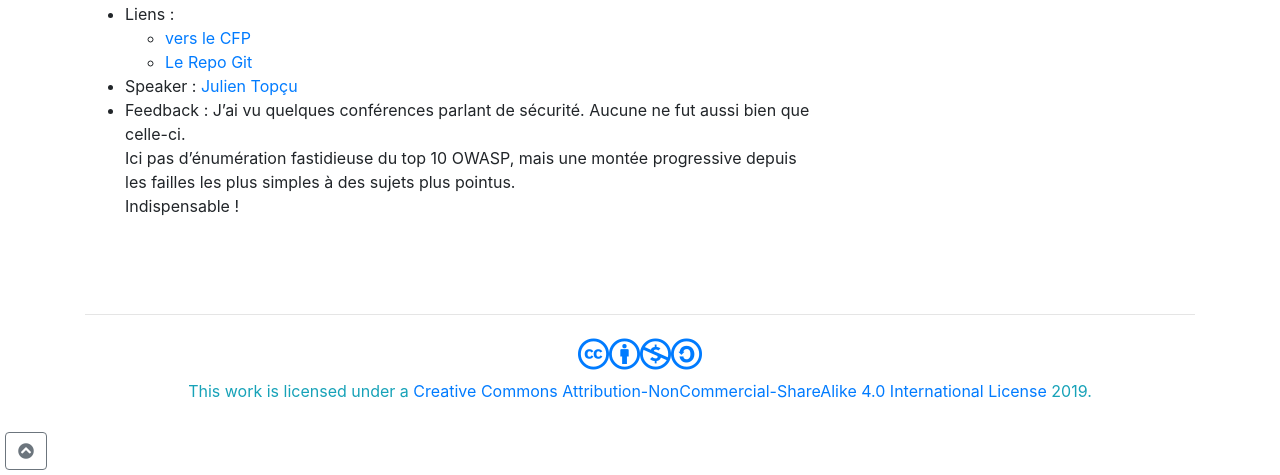
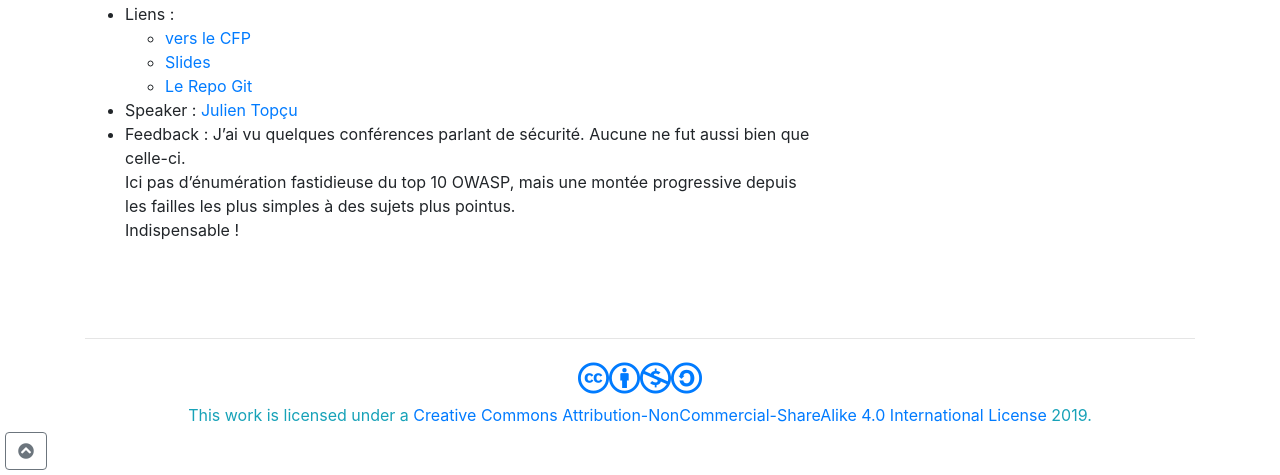
Before and after one commit to christ-off/christ-off.github.io, a Jekyll site: the page built from _posts/2019-05-16-devoxxfr-2019-jour3.md, in a window 1280 px wide and 900 px high, scrolled down 5470 px, cut to the strip 425-900 px from the top of the window. Built offline with Jekyll 4.4.1, drawn with Linux system fonts in a browser that asks for light colours; comment, search, counter and statistics services are not loaded.

Commit message:
CHANGE - Add slides to Devoxx jour 3 "hacker"

```diff
--- a/_posts/2019-05-16-devoxxfr-2019-jour3.md
+++ b/_posts/2019-05-16-devoxxfr-2019-jour3.md
@@ -115,6 +115,7 @@ Des noms d'outils : [Jest](https://jestjs.io/), [TSLint](https://palantir.github
 
 - Liens :
   - [vers le CFP](https://cfp.devoxx.fr/2019/talk/YUM-3956/Comment_se_faire_hacker_bien_comme_il_faut!)
+  - [Slides](http://slides.com/julientopcu/comment-se-faire-hacker-bien-comme-il-faut#/)
   - [Le Repo Git](https://gitlab.com/crafts-records/pangloss)
 - Speaker : [Julien Topçu](https://www.twitter.com/@JulienTopcu)
 - Feedback : J'ai vu quelques conférences parlant de sécurité. Aucune ne fut aussi bien que celle-ci.
```
